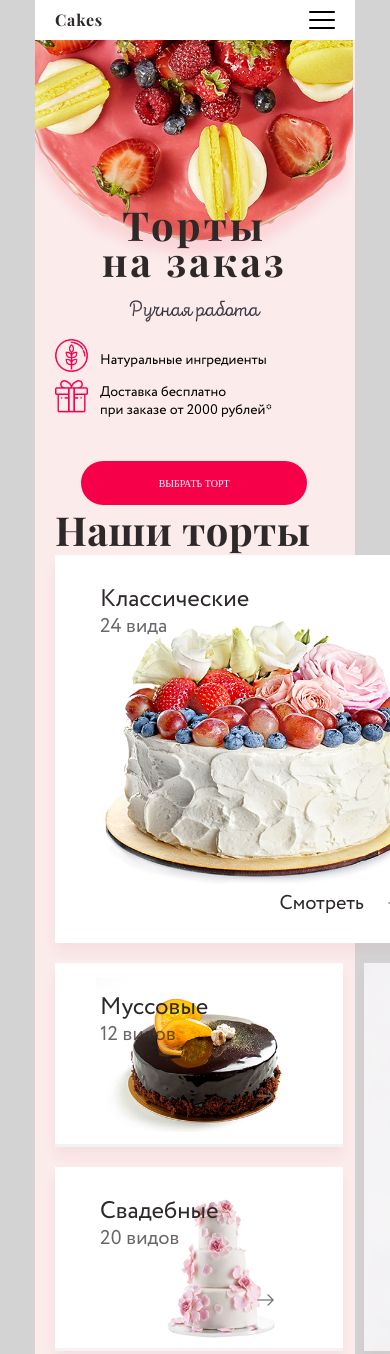
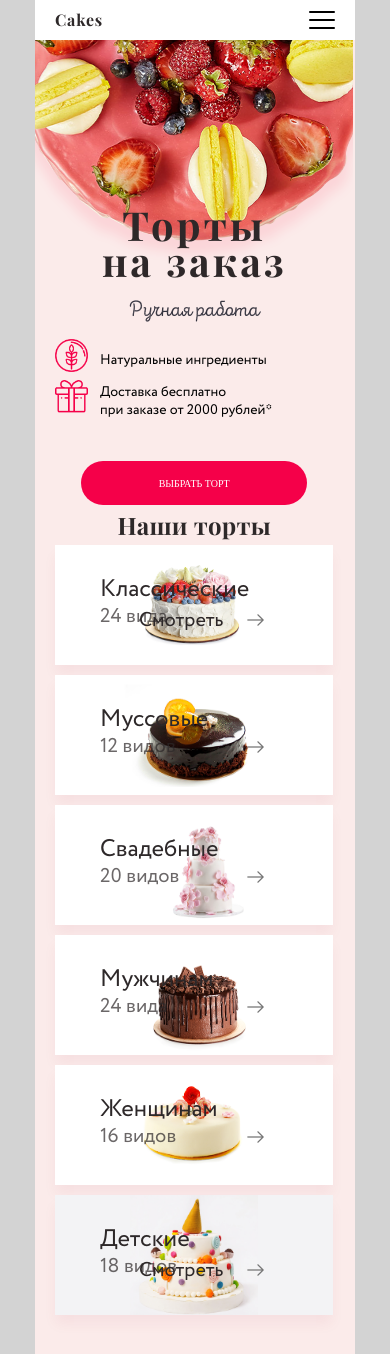
Before and after one commit to ZimnitskiYury/itechart_css-container, a plain HTML site: page index.html in a window 390 px wide. Shown: the top 1354 px of the page. Drawn offline with nearby package versions, Linux system fonts and the light colour scheme.

Commit message:
Add implementation of the section 'Categories' for mobile

```diff
--- a/css/categories.css
+++ b/css/categories.css
@@ -2,14 +2,6 @@
     width: 1220px;
     margin-top: -64px;
     padding: 0 73px;
-}
-
-@media (max-width:1365px) {
-    .categories {
-        width: 728px;
-        margin: 0;
-        padding: 0 20px;
-    }
 }
 
 .categories__title {
@@ -36,14 +28,6 @@
     flex-wrap: wrap;
 }
 
-@media (max-width:1365px) {
-    .categories__container {
-        width: 728px;
-        height: 816px;
-        margin-top: 0;
-    }
-}
-
 .categories__container li {
     display: flex;
     overflow: hidden;
@@ -53,18 +37,15 @@
     height: 304px;
     margin-bottom: 44px;
 
-    background-color: #f3f3f5;
+    background-color: white;
     box-shadow: 0 10px 12.74px 0.26px rgba(163, 6, 60, 0.05);
 
     align-items: center;
 }
 
-@media (max-width:1365px) {
-    .categories__container li {
-        width: 288px;
-        height: 184px;
-        margin-bottom: 20px;
-    }
+.categories__container li img {
+    width: auto;
+    height: 100%;
 }
 
 .categories__container li:first-child {
@@ -77,7 +58,6 @@
     margin-right: 40px;
     margin-bottom: 46px;
 
-    background-color: #f3f3f5;
     box-shadow: 0 10px 12.74px 0.26px rgba(163, 6, 60, 0.05);
 
     align-items: center;
@@ -95,20 +75,6 @@
     box-shadow: 0 10px 12.74px 0.26px rgba(163, 6, 60, 0.05);
 
     align-items: center;
-}
-
-@media (max-width:1365px) {
-    .categories__container li:first-child {
-        width: 419px;
-        height: 388px;
-        margin-right: 20px;
-        margin-bottom: 20px;
-    }
-    .categories__container li:last-child {
-        width: 419px;
-        height: 388px;
-        margin-left: -131px;
-    }
 }
 
 .categories__name {
@@ -173,3 +139,94 @@
     width: 17px;
     height: 12px;
 }
+
+@media (max-width:1365px) {
+    .categories {
+        width: 728px;
+        margin: 0;
+        padding: 0 20px;
+    }
+    .categories__title {
+        display: block;
+
+        letter-spacing: 0.28px;
+
+        color: #2d2829;
+
+        font-family: "Playfair Display Bold";
+        font-size: 28px;
+        line-height: 40px;
+    }
+    .categories__container {
+        width: 728px;
+        height: 816px;
+        margin-top: 0;
+    }
+    .categories__container li {
+        width: 288px;
+        height: 184px;
+        margin-bottom: 20px;
+    }
+    .categories__container li:first-child {
+        width: 419px;
+        height: 388px;
+        margin-right: 20px;
+        margin-bottom: 20px;
+    }
+    .categories__container li:last-child {
+        width: 419px;
+        height: 388px;
+        margin-left: -131px;
+    }
+}
+
+@media (max-width:767px) {
+    .categories {
+        display: flex;
+        flex-direction: column;
+
+        width: 87%;
+        height: 832px;
+        margin: 0;
+        padding: 0 6.25%;
+
+        align-items: center;
+    }
+    .categories__title {
+        display: block;
+
+        letter-spacing: 0.28px;
+
+        color: #2d2829;
+
+        font-family: "Playfair Display Bold";
+        font-size: 24px;
+        line-height: 40px;
+    }
+    .categories__container {
+        flex-direction: column;
+
+        width: 100%;
+        height: 770px;
+        margin: 0;
+
+        align-items: center;
+    }
+    .categories__container li {
+        width: 100%;
+        height: 120px;
+        margin-bottom: 10px;
+    }
+    .categories__container li:first-child {
+        width: 100%;
+        height: 120px;
+        margin-right: 0;
+        margin-bottom: 10px;
+    }
+    .categories__container li:last-child {
+        width: 100%;
+        height: 120px;
+        margin-bottom: 0;
+        margin-left: 0;
+    }
+}
```
